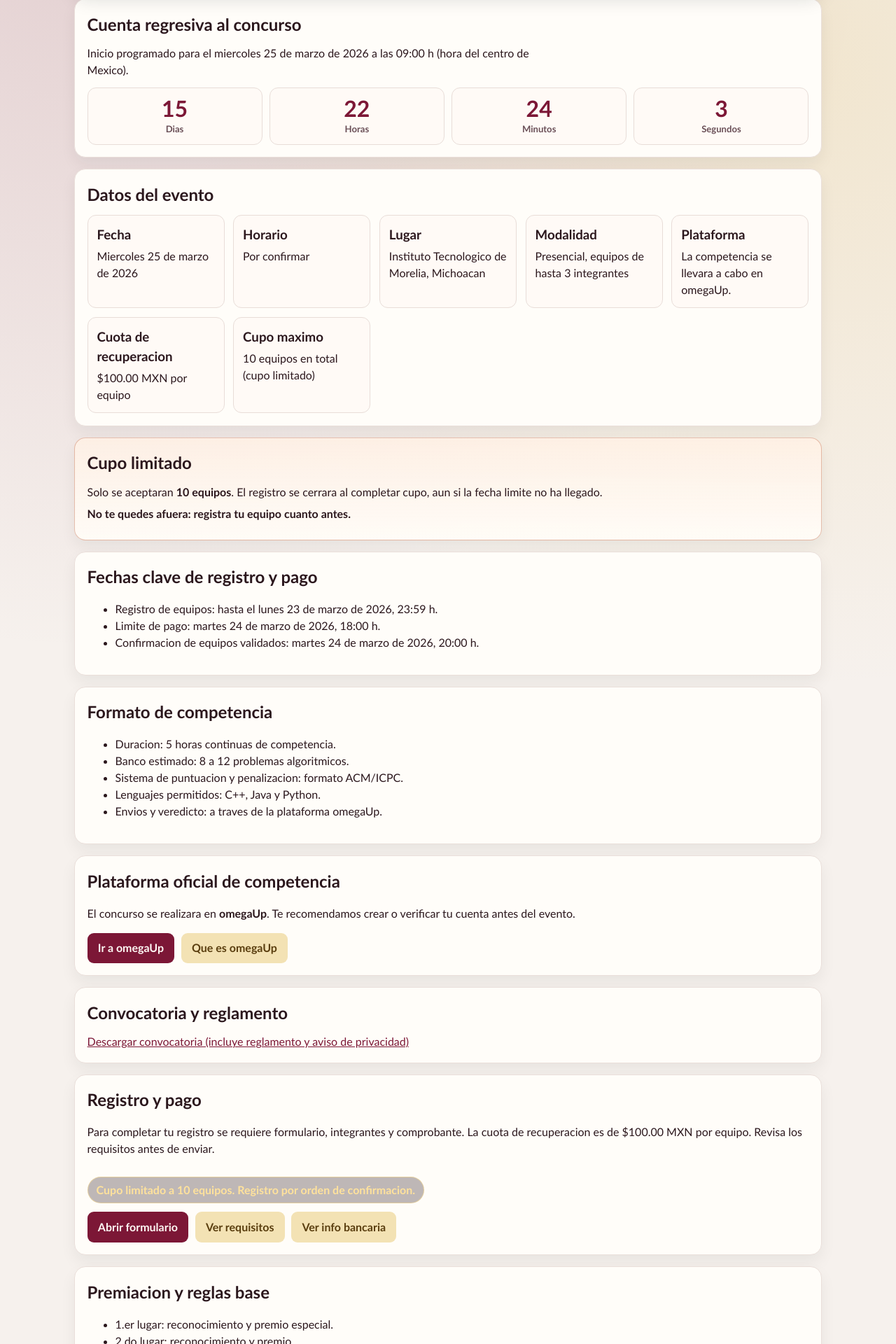
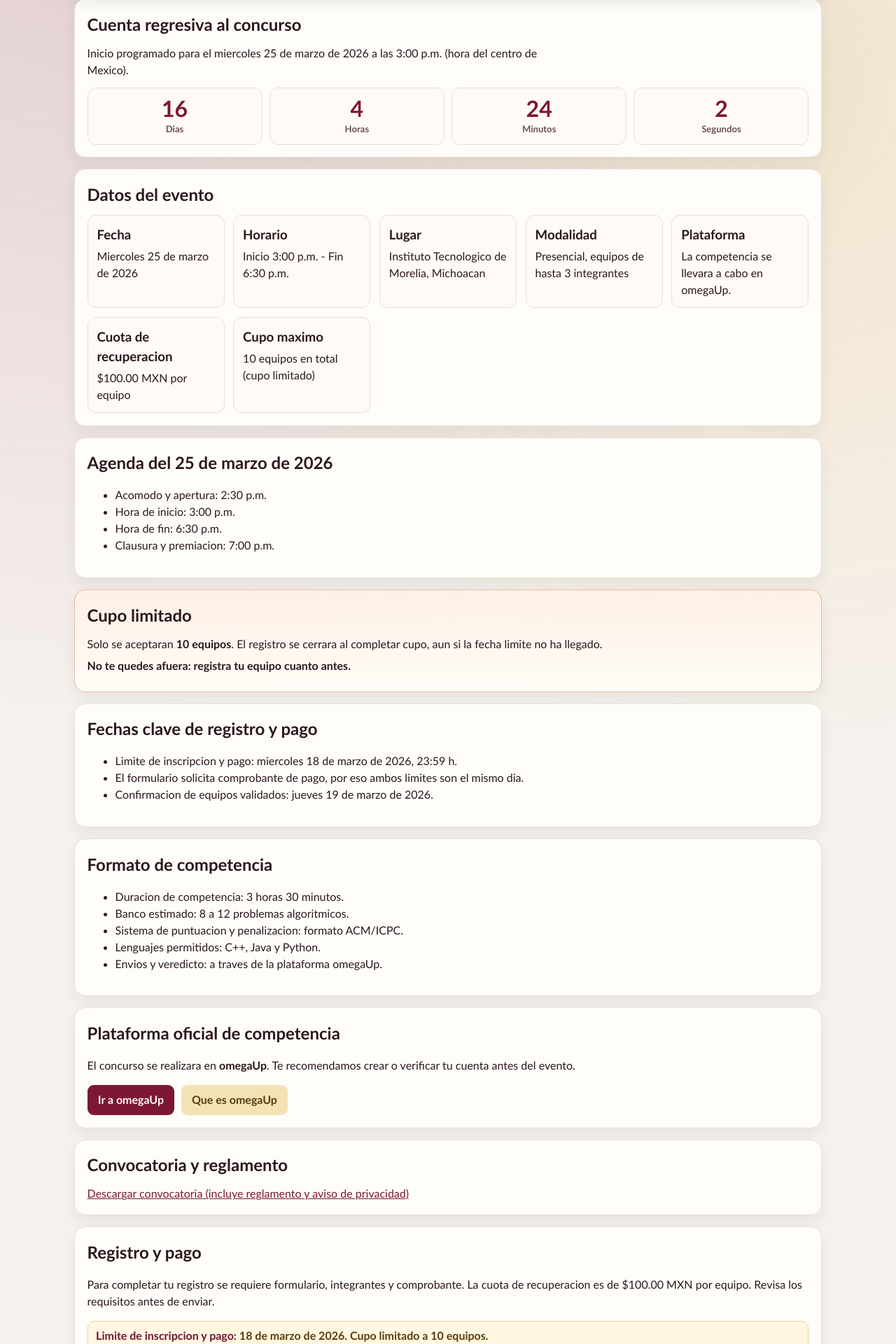
Before and after one commit to Cruzdev0131/concurso_61aniversario_itm, a React (Vite) app: page /concurso in a window 1280 px wide. Shown: the part 472-2392 px from the top of the page at 70% size. Built offline with nearby package versions, Linux system fonts and the light colour scheme.

Commit message:
update info

```diff
--- a/src/App.css
+++ b/src/App.css
@@ -273,6 +273,21 @@
   border: 1px solid rgba(255, 220, 136, 0.55);
   border-radius: 999px;
   padding: 0.35rem 0.75rem;
+}
+
+.deadline-note {
+  margin: 0.75rem 0 0;
+  border: 1px solid #e8d39a;
+  background: #fff7e1;
+  border-radius: 10px;
+  padding: 0.58rem 0.72rem;
+  color: #5a3c0b;
+  font-weight: 600;
+  line-height: 1.4;
+}
+
+.deadline-note strong {
+  color: #6f1431;
 }
 
 .hero-actions {
@@ -890,6 +905,11 @@
     padding: 0.32rem 0.62rem;
   }
 
+  .deadline-note {
+    font-size: 0.9rem;
+    padding: 0.55rem 0.64rem;
+  }
+
   .eyebrow {
     font-size: 0.74rem;
     letter-spacing: 0.06em;
--- a/src/pages/ConcursoPage.tsx
+++ b/src/pages/ConcursoPage.tsx
@@ -12,7 +12,7 @@ const confettiPieces = [
   { id: 6, top: 30, left: 94, size: 6, color: '#ffd97a', delay: 1.1 },
 ]
 
-const EVENT_DATE = new Date('2026-03-25T09:00:00-06:00')
+const EVENT_DATE = new Date('2026-03-25T15:00:00-06:00')
 
 function getTimeLeft() {
   const diff = EVENT_DATE.getTime() - Date.now()
@@ -128,7 +128,8 @@ export function ConcursoPage() {
       <section className="card">
         <h2>Cuenta regresiva al concurso</h2>
         <p className="subtitle">
-          Inicio programado para el miercoles 25 de marzo de 2026 a las 09:00 h (hora del centro de Mexico).
+          Inicio programado para el miercoles 25 de marzo de 2026 a las 3:00 p.m.
+          (hora del centro de Mexico).
         </p>
         {timeLeft.ended ? (
           <p><strong>El concurso ya esta en curso o finalizo.</strong></p>
@@ -163,7 +164,7 @@ export function ConcursoPage() {
           </article>
           <article>
             <h3>Horario</h3>
-            <p>Por confirmar</p>
+            <p>Inicio 3:00 p.m. - Fin 6:30 p.m.</p>
           </article>
           <article>
             <h3>Lugar</h3>
@@ -188,6 +189,16 @@ export function ConcursoPage() {
         </div>
       </section>
 
+      <section className="card">
+        <h2>Agenda del 25 de marzo de 2026</h2>
+        <ul>
+          <li>Acomodo y apertura: 2:30 p.m.</li>
+          <li>Hora de inicio: 3:00 p.m.</li>
+          <li>Hora de fin: 6:30 p.m.</li>
+          <li>Clausura y premiacion: 7:00 p.m.</li>
+        </ul>
+      </section>
+
       <section className="card limited-card">
         <h2>Cupo limitado</h2>
         <p>
@@ -200,16 +211,16 @@ export function ConcursoPage() {
       <section className="card">
         <h2>Fechas clave de registro y pago</h2>
         <ul>
-          <li>Registro de equipos: hasta el lunes 23 de marzo de 2026, 23:59 h.</li>
-          <li>Limite de pago: martes 24 de marzo de 2026, 18:00 h.</li>
-          <li>Confirmacion de equipos validados: martes 24 de marzo de 2026, 20:00 h.</li>
+          <li>Limite de inscripcion y pago: miercoles 18 de marzo de 2026, 23:59 h.</li>
+          <li>El formulario solicita comprobante de pago, por eso ambos limites son el mismo dia.</li>
+          <li>Confirmacion de equipos validados: jueves 19 de marzo de 2026.</li>
         </ul>
       </section>
 
       <section className="card">
         <h2>Formato de competencia</h2>
         <ul>
-          <li>Duracion: 5 horas continuas de competencia.</li>
+          <li>Duracion de competencia: 3 horas 30 minutos.</li>
           <li>Banco estimado: 8 a 12 problemas algoritmicos.</li>
           <li>Sistema de puntuacion y penalizacion: formato ACM/ICPC.</li>
           <li>Lenguajes permitidos: C++, Java y Python.</li>
@@ -249,7 +260,10 @@ export function ConcursoPage() {
           La cuota de recuperacion es de $100.00 MXN por equipo. Revisa los requisitos
           antes de enviar.
         </p>
-        <p className="limit-hype">Cupo limitado a 10 equipos. Registro por orden de confirmacion.</p>
+        <p className="deadline-note">
+          <strong>Limite de inscripcion y pago:</strong> 18 de marzo de 2026.
+          <span> Cupo limitado a 10 equipos.</span>
+        </p>
         <div className="inline-actions">
           <a className="button primary" href="#" target="_blank" rel="noreferrer">
             Abrir formulario
--- a/src/pages/RecursosPage.tsx
+++ b/src/pages/RecursosPage.tsx
@@ -2,25 +2,24 @@ import { motion } from 'framer-motion'
 import { AnimatedPage } from '../components/AnimatedPage'
 
 const schedule = [
-  { label: '08:00', detail: 'Registro y check-in de equipos' },
-  { label: '09:00', detail: 'Bienvenida y briefing tecnico' },
-  { label: '09:30', detail: 'Inicio de competencia' },
-  { label: '14:30', detail: 'Cierre de envios' },
-  { label: '15:00', detail: 'Resultados y premiacion' },
+  { label: '14:30', detail: 'Acomodo y apertura' },
+  { label: '15:00', detail: 'Inicio de competencia' },
+  { label: '18:30', detail: 'Cierre de envios' },
+  { label: '19:00', detail: 'Clausura y premiacion' },
 ]
 
 const faq = [
   {
     question: 'Que lenguajes se permiten?',
-    answer: 'Generalmente C++, Java y Python, sujeto a la convocatoria final.',
+    answer: 'C++, Java y Python en la plataforma omegaUp.',
   },
   {
     question: 'Habra internet durante la competencia?',
     answer: 'No, salvo acceso a recursos definidos por el comite organizador.',
   },
   {
-    question: 'Se puede registrar mas de un equipo por escuela?',
-    answer: 'Si, siempre que cada participante este en un solo equipo.',
+    question: 'Cual es el cupo maximo y la fecha limite?',
+    answer: 'Cupo maximo de 10 equipos. Limite de inscripcion y pago: 18 de marzo de 2026.',
   },
 ]
 
@@ -31,13 +30,13 @@ export function RecursosPage() {
         <p className="eyebrow">Recursos del Evento</p>
         <h1>Todo para competir con buena preparacion</h1>
         <p className="subtitle">
-          Consulta guia rapida, horarios de referencia, preguntas frecuentes y
+          Consulta guia rapida, agenda oficial, preguntas frecuentes y
           materiales recomendados de entrenamiento.
         </p>
       </section>
 
       <section className="card">
-        <h2>Horario de referencia</h2>
+        <h2>Agenda oficial (25 de marzo de 2026)</h2>
         <div className="timeline">
           {schedule.map((item) => (
             <motion.div
```
